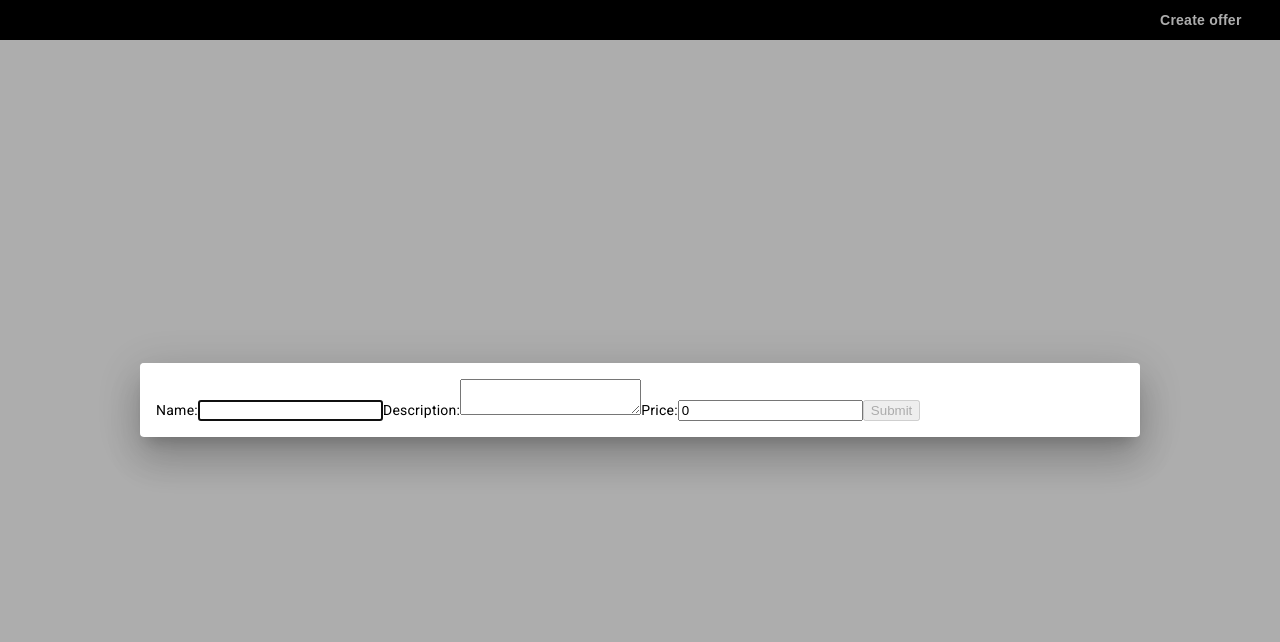
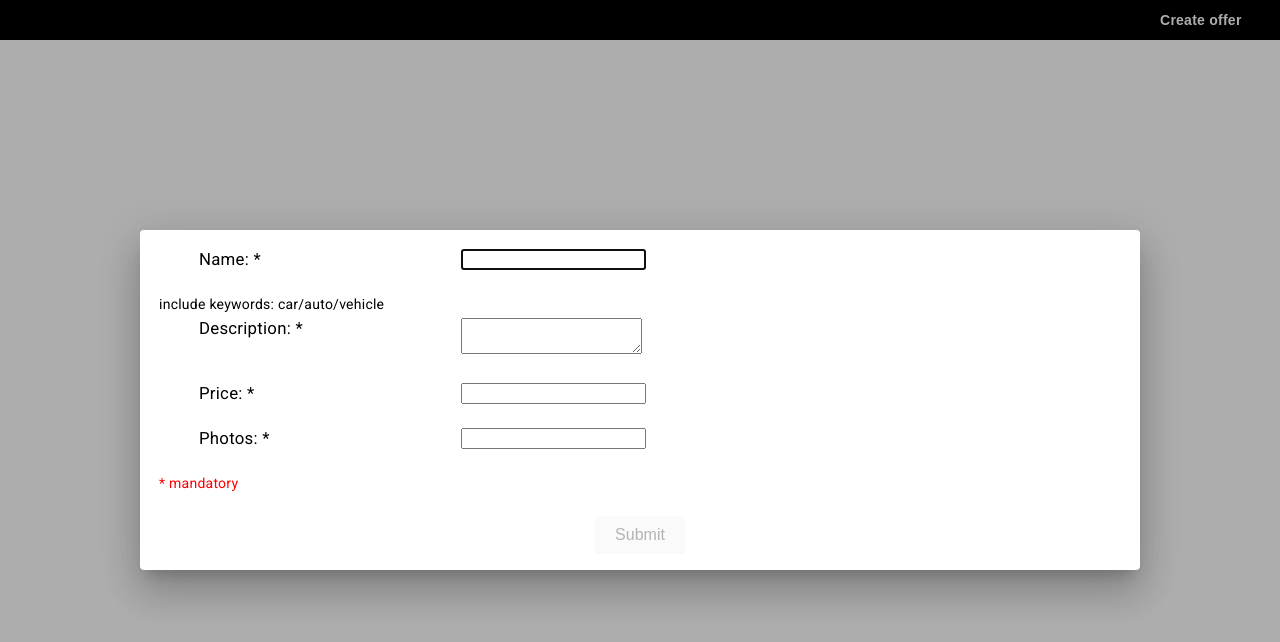
Before and after one commit to vladiordache14/ProiectColectiv731, an Angular app: page /adverts in a window 1280 px wide. Both pictures are taken after a click on the link "Create offer". Shown: the top 642 px of the page. Built offline with nearby package versions, Linux system fonts and the light colour scheme.

Commit message:
made some changes for the add advert

```diff
--- a/angular.json
+++ b/angular.json
@@ -96,5 +96,8 @@
         }
       }
     }
+  },
+  "cli": {
+    "analytics": false
   }
 }
--- a/src/app/offers/components/create-advert/create-advert.component.css
+++ b/src/app/offers/components/create-advert/create-advert.component.css
@@ -0,0 +1,48 @@
+.center-popup {
+  position: fixed;
+  top: 50%;
+  left: 50%;
+  transform: translate(-50%, -50%);
+  z-index: 2;
+}
+
+.form-group {
+  display: flex;
+  flex-direction: row;
+  align-items: flex-start;
+  margin-bottom: 20px;
+}
+
+.form-group label {
+  font-size: 1.2em;
+  padding-left: 40px
+}
+
+.form-control {
+  width: 100%;
+  font-size: 1.3em;
+  height: 30px;
+}
+
+tr td {
+  width: 300px;
+  display: block;
+}
+
+.mandatory, .error-message{
+  color: red;
+}
+
+footer {
+  display: flex;
+  justify-content: center;
+  margin-top: 20px;
+}
+
+button {
+  padding: 10px 20px;
+  border: none;
+  border-radius: 4px;
+  cursor: pointer;
+  font-size: 16px;
+}
--- a/src/app/offers/components/create-advert/create-advert.component.html
+++ b/src/app/offers/components/create-advert/create-advert.component.html
@@ -1,16 +1,47 @@
  <mat-card>
     <mat-card-content>
         <form [formGroup]="advertForm" (ngSubmit)="onSubmit()">
-            <label for="name">Name:</label>
-            <input type="text" id="name" formControlName="name">
+          <table>
+            <tr>
+              <div class="form-group">
+                <td><label for="name">Name: *</label></td>
+                <td><input type="text" id="name" required></td>
+              </div>
+            </tr>
 
-            <label for="description">Description:</label>
-            <textarea id="description" formControlName="description"></textarea>
+            <tr>
+              <td>include keywords: car/auto/vehicle</td>
+            </tr>
 
-            <label for="price">Price:</label>
-            <input type="number" id="price" formControlName="price">
+            <tr>
+              <div class="form-group">
+                <td><label for="description">Description: *</label></td>
+                <td><textarea type="text" id="description" required></textarea></td>
+              </div>
+            </tr>
 
+            <tr>
+              <div class="form-group">
+                <td><label for="price">Price: *</label></td>
+                <td><input type="number" id="price" required></td>
+              </div>
+            </tr>
+
+            <tr>
+              <div class="form-group">
+                <td><label for="photos">Photos: *</label></td>
+                <td><input type="text" id="photos" required></td>
+              </div>
+            </tr>
+
+            <tr>
+              <td class="mandatory">* mandatory</td>
+            </tr>
+          </table>
+
+          <footer>
             <button type="submit" [disabled]="advertForm.invalid">Submit</button>
+          </footer>
         </form>
     </mat-card-content>
 </mat-card>
--- a/src/app/offers/components/create-advert/create-advert.component.ts
+++ b/src/app/offers/components/create-advert/create-advert.component.ts
@@ -1,23 +1,29 @@
-import { Component, EventEmitter, Output } from '@angular/core';
-import { FormBuilder, FormGroup, Validators } from '@angular/forms';
+import {Component, EventEmitter, OnInit, Output} from '@angular/core';
+import {FormArray, FormBuilder, FormGroup, FormGroupDirective, Validators} from '@angular/forms';
 import { Advert } from '../../advert';
 import { MatDialogRef } from '@angular/material/dialog';
+import {AdvertService} from "../../service/advert.service";
 
 @Component({
   selector: 'app-create-advert',
   templateUrl: './create-advert.component.html',
   styleUrls: ['./create-advert.component.css']
 })
-export class CreateAdvertComponent {
+export class CreateAdvertComponent implements OnInit {
   @Output() submitAdvert = new EventEmitter<Advert>();
-  advertForm: FormGroup;
+
+  advertForm!: FormGroup;
 
   constructor(private fb: FormBuilder,
-  public dialogRef: MatDialogRef<CreateAdvertComponent>,) {
+              private advertService: AdvertService,
+              public dialogRef: MatDialogRef<CreateAdvertComponent>) {}
+
+  ngOnInit() {
     this.advertForm = this.fb.group({
       name: ['', Validators.required],
       description: ['', Validators.required],
       price: [0, [Validators.required, Validators.min(0)]],
+      photos: this.fb.array([])
     });
   }
 
@@ -29,4 +35,5 @@ export class CreateAdvertComponent {
       this.dialogRef.close();
     }
   }
+
 }
--- a/src/app/offers/module/adverts.module.ts
+++ b/src/app/offers/module/adverts.module.ts
@@ -2,13 +2,14 @@ import { NgModule } from '@angular/core';
 import { CommonModule } from '@angular/common';
 import { HttpClientModule } from "@angular/common/http";
 import { AdvertService } from "../service/advert.service";
-import { CreateAdvertModalService } from '../service/create-advert-modal.service';
+import {ReactiveFormsModule} from "@angular/forms";
 
 @NgModule({
   declarations: [],
   imports: [
     CommonModule,
-    HttpClientModule
+    HttpClientModule,
+    ReactiveFormsModule
   ],
   providers: [
     AdvertService,
```
